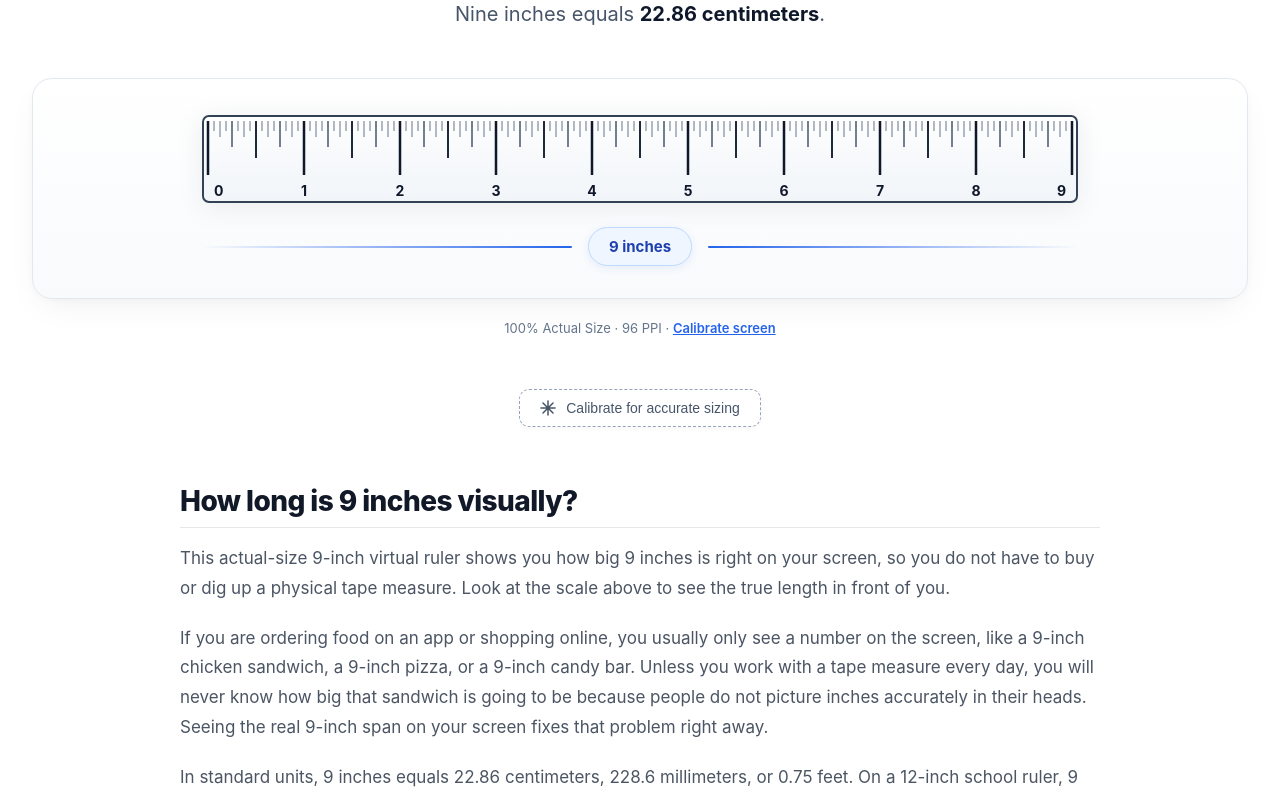
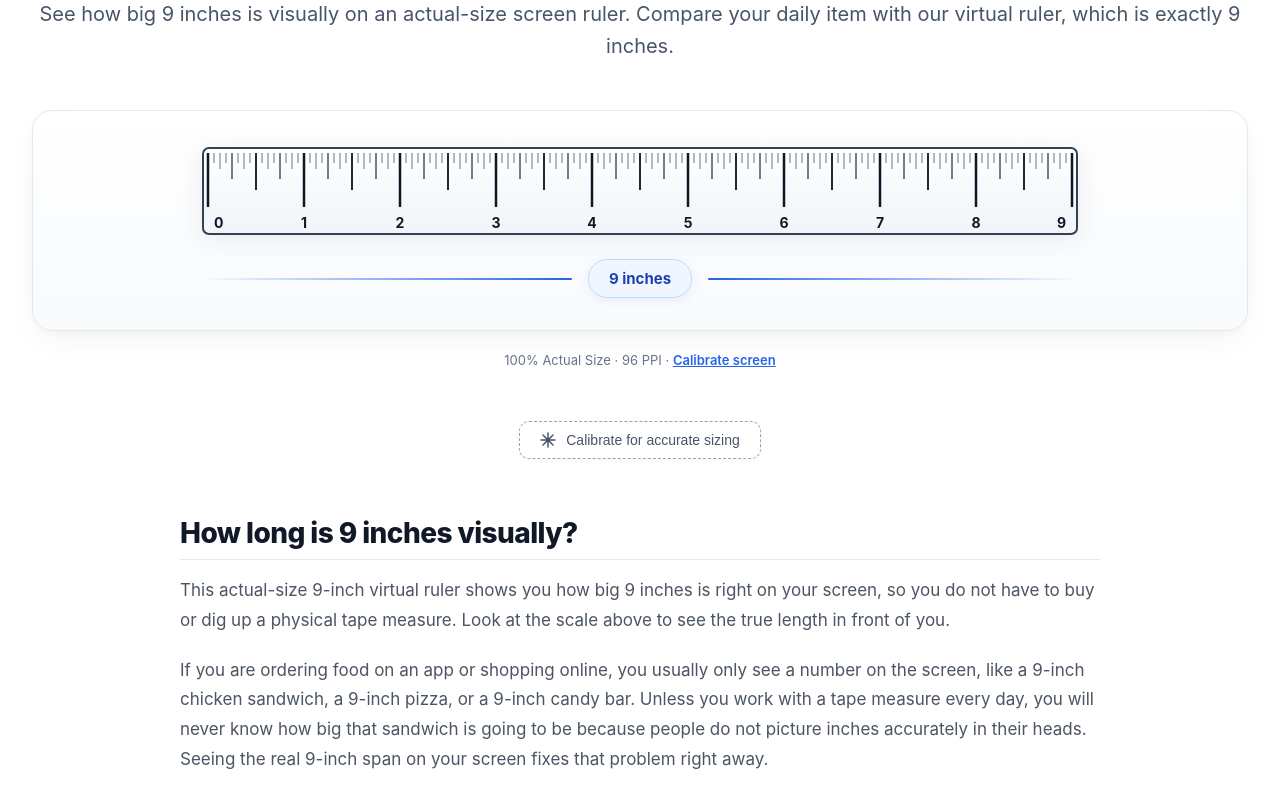
Before and after one commit to 22066ayushkumar-jpg/howlongisit, a plain HTML site: page how-big-is-9-inches/index.html in a window 1280 px wide. Shown: the part 213-1003 px from the top of the page. Drawn offline with Linux system fonts and the light colour scheme.

Commit message:
Update index.html

```diff
--- a/how-big-is-9-inches/index.html
+++ b/how-big-is-9-inches/index.html
@@ -14,12 +14,12 @@
 <meta charset="utf-8"/>
 <meta content="width=device-width, initial-scale=1.0" name="viewport"/>
 <meta content="IE=edge" http-equiv="X-UA-Compatible"/>
-<title>How long is 9 inches? See the Actual Size Ruler (22.86 cm)</title>
-<meta content="See how big 9 inches (22.86 cm) is visually on an actual-size screen ruler. Compare 9 inches to a sub sandwich, personal pizza, and 20 everyday household items." name="description"/>
+<title>How long is 9 inches?</title>
+<meta content="See how big 9 inches is visually on an actual-size screen ruler. Compare your daily item with our virtual ruler, which is exactly 9 inches." name="description"/>
 <link href="https://howlongisinch.com/how-big-is-9-inches/" rel="canonical"/>
 <meta content="website" property="og:type"/>
 <meta content="How long is 9 inches? See the Actual Size Ruler (22.86 cm)" property="og:title"/>
-<meta content="See how big 9 inches (22.86 cm) is visually on an actual-size screen ruler. Compare 9 inches to a sub sandwich, personal pizza, and 20 everyday household items." property="og:description"/>
+<meta content="See how big 9 inches is visually on an actual-size screen ruler. Compare your daily item with our virtual ruler, which is exactly 9 inches." property="og:description"/>
 <meta content="https://howlongisinch.com/how-big-is-9-inches/" property="og:url"/>
 <meta content="How Long Is Inch?" property="og:site_name"/>
 <meta content="summary_large_image" name="twitter:card"/>
@@ -29,7 +29,7 @@
 <meta content="How Long Is Inch? - measurements shown at actual size" property="og:image:alt"/>
 <meta content="https://howlongisinch.com/og-image.png" name="twitter:image"/>
 <meta content="How long is 9 inches? See the Actual Size Ruler (22.86 cm)" name="twitter:title"/>
-<meta content="See how big 9 inches (22.86 cm) is visually on an actual-size screen ruler. Compare 9 inches to a sub sandwich, personal pizza, and 20 everyday household items." name="twitter:description"/>
+<meta content="See how big 9 inches is visually on an actual-size screen ruler. Compare your daily item with our virtual ruler, which is exactly 9 inches." name="twitter:description"/>
 <meta content="index, follow" name="robots"/>
 <meta content="#2563eb" name="theme-color"/>
 <link href="/favicon.svg" rel="icon" type="image/svg+xml"/>
@@ -966,7 +966,7 @@ if(document.readyState==="loading"){
       <!-- Title & Subtitle -->
       <div class="hero" data-astro-cid-wbde2bqn="">
         <h1 data-astro-cid-wbde2bqn="">How long is 9 inches?</h1>
-        <p class="subtitle" data-astro-cid-wbde2bqn="">Nine inches equals <strong data-astro-cid-wbde2bqn="">22.86 centimeters</strong>.</p>
+        <p class="subtitle" data-astro-cid-wbde2bqn="">See how big 9 inches is visually on an actual-size screen ruler. Compare your daily item with our virtual ruler, which is exactly 9 inches.</p>
       </div>
 
       <!-- Actual Size 9-Inch Visual Ruler -->
```
